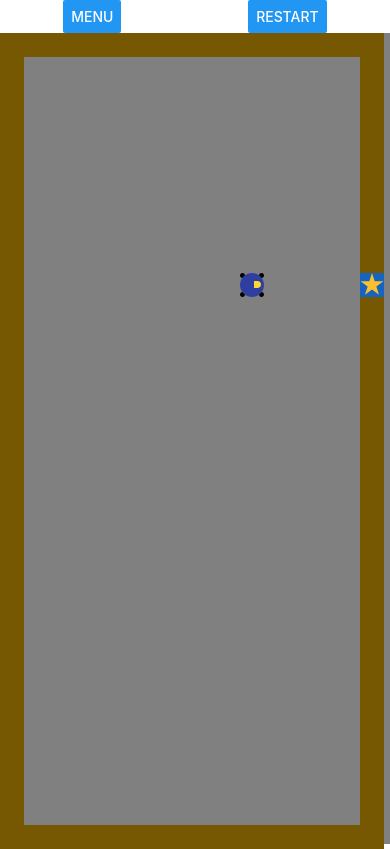
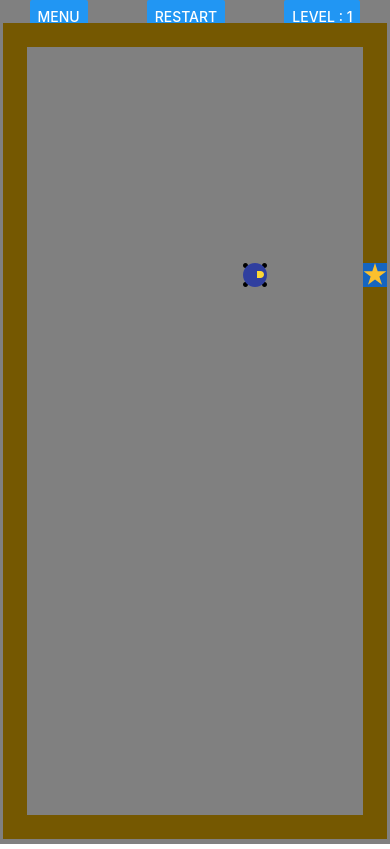
Before and after one commit to hupiat/go-bobby, a React Native app in the folder GoBobby/: screen / in a window 390 px wide. Both pictures are taken after a click on the button "PLAY". Built offline with nearby package versions, Linux system fonts and the light colour scheme.

Commit message:
most MVP, left levels design

```diff
--- a/GoBobby/src/App.tsx
+++ b/GoBobby/src/App.tsx
@@ -5,18 +5,23 @@
  * @format
  */
 
-import React, {useEffect, useLayoutEffect, useState} from 'react';
+import React, {useLayoutEffect, useState} from 'react';
 
 import useScreenOrientation from './devices/useScreenOrientation';
 import {WorkflowStep} from './engine/WorkflowStep';
 import Grid from './graphics/Grid';
-import { IGridProtocol, LEVELS } from './engine/IGridProtocol';
+import { LEVELS } from './engine/IGridProtocol';
 import Menu from './graphics/Menu';
 import { StatusBar } from 'react-native';
 import HUD from './graphics/HUD';
+import { getStorageKey } from './devices/utils';
+
+const MAX_LEVEL_KEY = getStorageKey("levelMax");
 
 function App(): React.JSX.Element {
-  const [playerLevel, setPlayerLevel] = useState<number>(0);
+  const levelStored = 0 // localStorage.getItem(MAX_LEVEL_KEY);
+
+  const [playerLevel, setPlayerLevel] = useState<number>(levelStored ? Number(levelStored) : 0);
   const [playerStep, setPlayerStep] = useState<WorkflowStep>('menu');
 
   // Need to keep this to lock screen orientation internally
@@ -25,8 +30,15 @@
   useLayoutEffect(() => {
     switch (playerStep) {
       case "restarting": // TODO
+        break;
       case "won":
-        setPlayerLevel (playerLevel => playerLevel + 1);
+        setPlayerLevel (playerLevel => {
+          if (levelStored && Number(levelStored) < playerLevel + 1) {
+           // localStorage.setItem(MAX_LEVEL_KEY, String(playerLevel + 1));
+          }
+          return playerLevel + 1;
+        });
+        break;
     }
   }, [playerStep]);
 
@@ -35,7 +47,7 @@
     ) : (
       <>
         <StatusBar hidden />
-        <HUD setWorkflowStep={setPlayerStep} />
+        <HUD setWorkflowStep={setPlayerStep} level={playerLevel + 1} />
         <Grid
           protocol={LEVELS[playerLevel]}
           setWorkflowStep={setPlayerStep}
--- /dev/null
+++ b/GoBobby/src/devices/utils.ts
@@ -0,0 +1 @@
+export const getStorageKey = (key: string) => "@GoBobbyStore:" + key;
--- a/GoBobby/src/engine/IGridProtocol.ts
+++ b/GoBobby/src/engine/IGridProtocol.ts
@@ -31,5 +31,5 @@
     position: [12, 12],
     type: "brick"
   }],
-  exit: [17, 10],
+  exit: [17, 14],
 }]
--- a/GoBobby/src/engine/WorkflowStep.ts
+++ b/GoBobby/src/engine/WorkflowStep.ts
@@ -1 +1 @@
-export type WorkflowStep = 'menu' | 'playing' | 'won' | 'restarting';
+export type WorkflowStep = 'menu' | 'levels_menu' | 'playing' | 'won' | 'restarting';
--- a/GoBobby/src/engine/usePlacementBuilder.tsx
+++ b/GoBobby/src/engine/usePlacementBuilder.tsx
@@ -14,6 +14,8 @@
 }
 
 export const HUD_SHIFT = 33;
+export const LEFT_MARGIN_SHIFT = 3;
+export const BOTTOM_MARGIN_SHIFT = 10;
 
 export default function usePlacementBuilder(): IPlacementBuilder {
   const {deviceHeightPx, deviceWidthPx, gameElementPx} = useGameSizer();
@@ -48,8 +50,8 @@
         );
       }
 
-      const left = x * gameElementPx;
-      const top = y * gameElementPx;
+      const left =(x * gameElementPx) + LEFT_MARGIN_SHIFT;
+      const top = (y * gameElementPx) - BOTTOM_MARGIN_SHIFT;
 
       return StyleSheet.create({
         position: {
--- a/GoBobby/src/graphics/Grid.tsx
+++ b/GoBobby/src/graphics/Grid.tsx
@@ -14,8 +14,8 @@
   IGridProtocol,
   WallProtocol,
 } from '../engine/IGridProtocol';
-import {SafeAreaView, Vibration, View} from 'react-native';
-import Player, {PLAYER_MOVEMENT_DURATION, PlayerOrientation} from './Player';
+import {SafeAreaView, Vibration} from 'react-native';
+import Player, {PLAYER_MOVEMENT_DURATION_MS, PlayerOrientation} from './Player';
 import usePanResponder from '../devices/usePanResponder';
 import {WorkflowStep} from '../engine/WorkflowStep';
 
@@ -108,7 +108,7 @@
         } else {
           Vibration.vibrate();
         }
-      }, PLAYER_MOVEMENT_DURATION);
+      }, PLAYER_MOVEMENT_DURATION_MS);
 
       return newValue;
     });
@@ -121,7 +121,7 @@
   // Building grid
 
   // Displaying base grid (blocking gates)
-  // Which be partially complete
+  // Which can be partially complete
 
   for (let i = 0; i < verticalSpaces; i++) {
     const f_x = 0;
--- a/GoBobby/src/graphics/HUD.tsx
+++ b/GoBobby/src/graphics/HUD.tsx
@@ -1,21 +1,25 @@
 import React, { Dispatch, SetStateAction, useTransition } from "react"
-import { Button, SafeAreaView } from "react-native";
+import { Button, SafeAreaView, Text } from "react-native";
 import { WorkflowStep } from "../engine/WorkflowStep";
 
 interface IProps {
+    level: number;
     setWorkflowStep: Dispatch<SetStateAction<WorkflowStep>>;
 }
 
-export default function HUD({ setWorkflowStep } : IProps) {
+export default function HUD({ setWorkflowStep, level } : IProps) {
     const [, startTransition] = useTransition();
     return (
         <SafeAreaView style={{
             display: "flex",
+            backgroundColor: "grey",
             flexDirection: "row",
-            justifyContent: "space-around"
+            justifyContent: "space-around",
+            height: "50%"
         }}>
             <Button title="menu" onPress={() => startTransition(() => setWorkflowStep("menu"))} />
             <Button title="restart" onPress={() => startTransition(() => setWorkflowStep("restarting"))} />
+            <Button title={"Level : " + level} onPress={() => startTransition(() => setWorkflowStep("levels_menu"))} />
         </SafeAreaView>
     );
 }
--- a/GoBobby/src/graphics/Player.tsx
+++ b/GoBobby/src/graphics/Player.tsx
@@ -4,7 +4,7 @@
 
 export type PlayerOrientation = 'top' | 'bottom' | 'left' | 'right';
 
-export const PLAYER_MOVEMENT_DURATION = 1000;
+export const PLAYER_MOVEMENT_DURATION_MS = 500;
 
 interface IProps {
   x: number;
@@ -28,7 +28,7 @@
         x: pos.left,
         y: pos.top,
       }),
-      duration: PLAYER_MOVEMENT_DURATION,
+      duration: PLAYER_MOVEMENT_DURATION_MS,
       useNativeDriver: false,
     }).start();
   }, [x, y]);
```
Also changed, not shown: GoBobby/package.json (+4 -4 lines), 1 other file (tests, documents, lock files or other folders).
